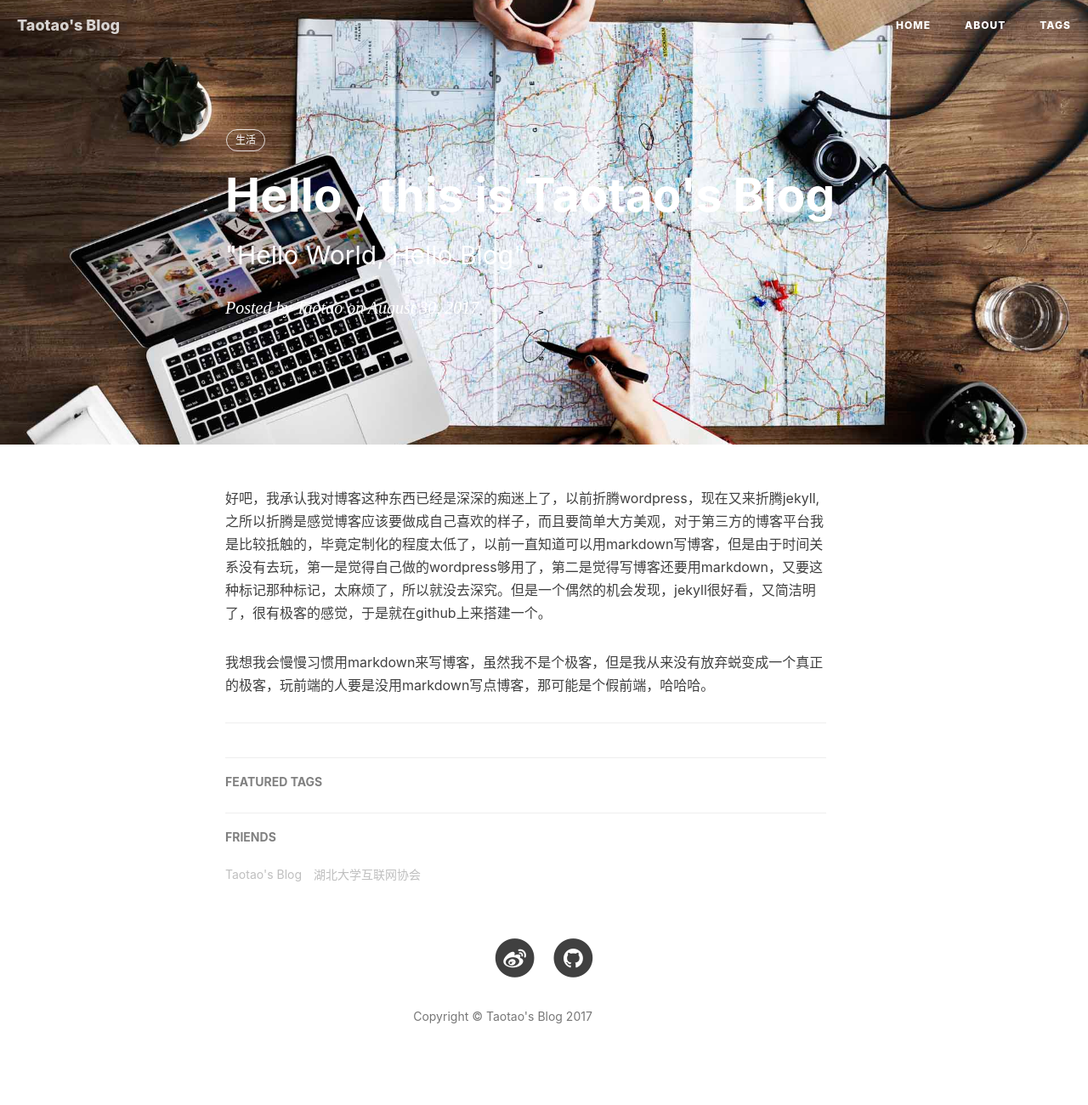
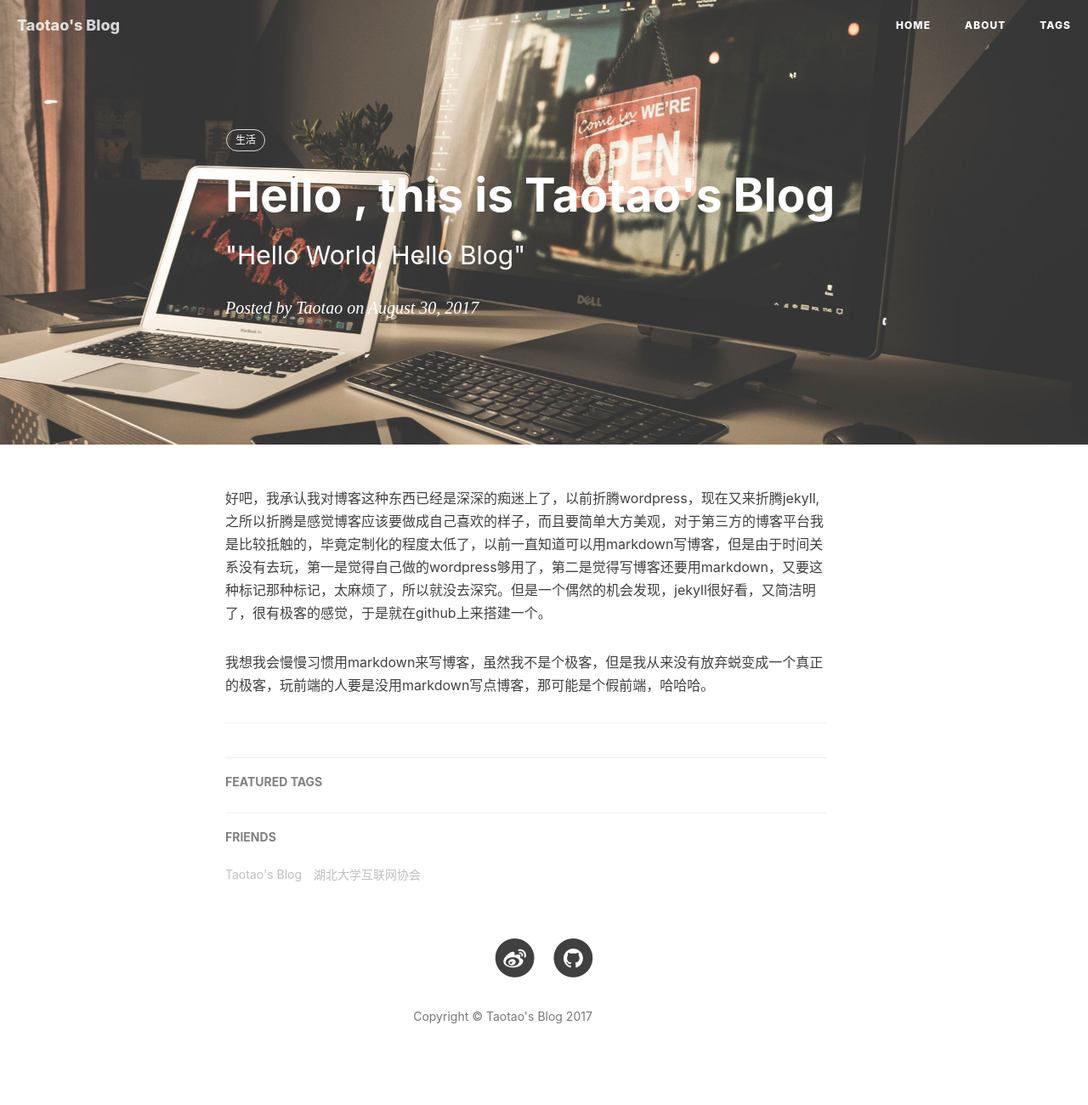
Before and after one commit to Xutaotaotao/Xutaotaotao.github.io, a Jekyll site: the page built from _posts/2017-08-30-Hello.markdown, in a window 1280 px wide. Shown: the whole page at 85% size. Built offline with Jekyll 4.4.1, drawn with Linux system fonts in a browser that asks for light colours; comment, search, counter and statistics services are not loaded; grey boxes are pictures that could not be loaded.

Commit message:
Signed-off-by: xutaotaotao <xutaotao1108@outlook.com>

```diff
--- a/_posts/2017-08-30-Hello.markdown
+++ b/_posts/2017-08-30-Hello.markdown
@@ -4,7 +4,7 @@ title:      "Hello , this is Taotao's Blog"
 subtitle:   " \"Hello World, Hello Blog\""
 date:       2017-08-30 19:51:00
 author:     "Taotao"
-header-img: "img/post-bg-2017-8-30.jpg"
+header-img: "img/post-bg-2017-8-30.jpeg"
 tags:
     - 生活
 ---
```
Also changed, not shown: img/post-bg-2017-8-30.jpeg (added).
